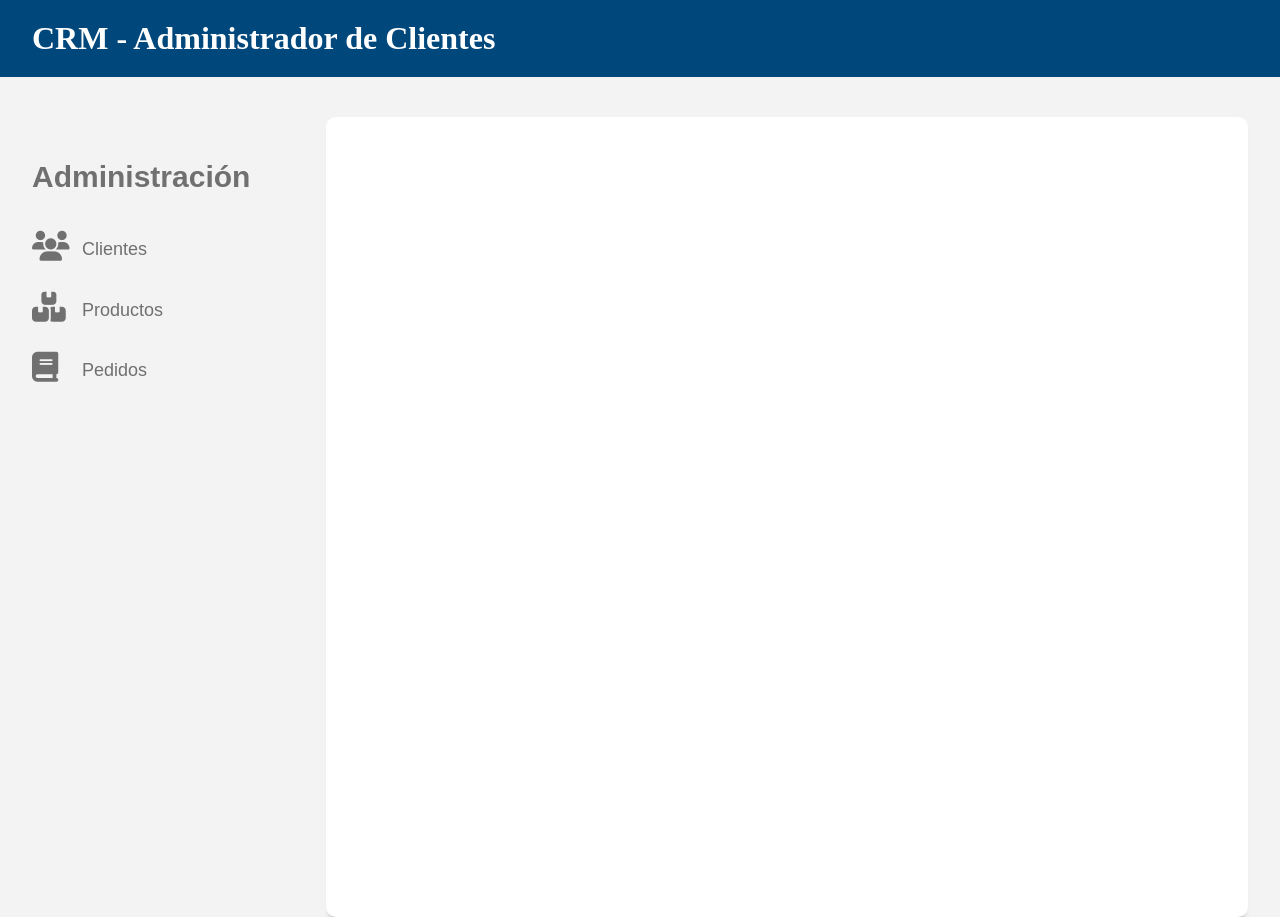
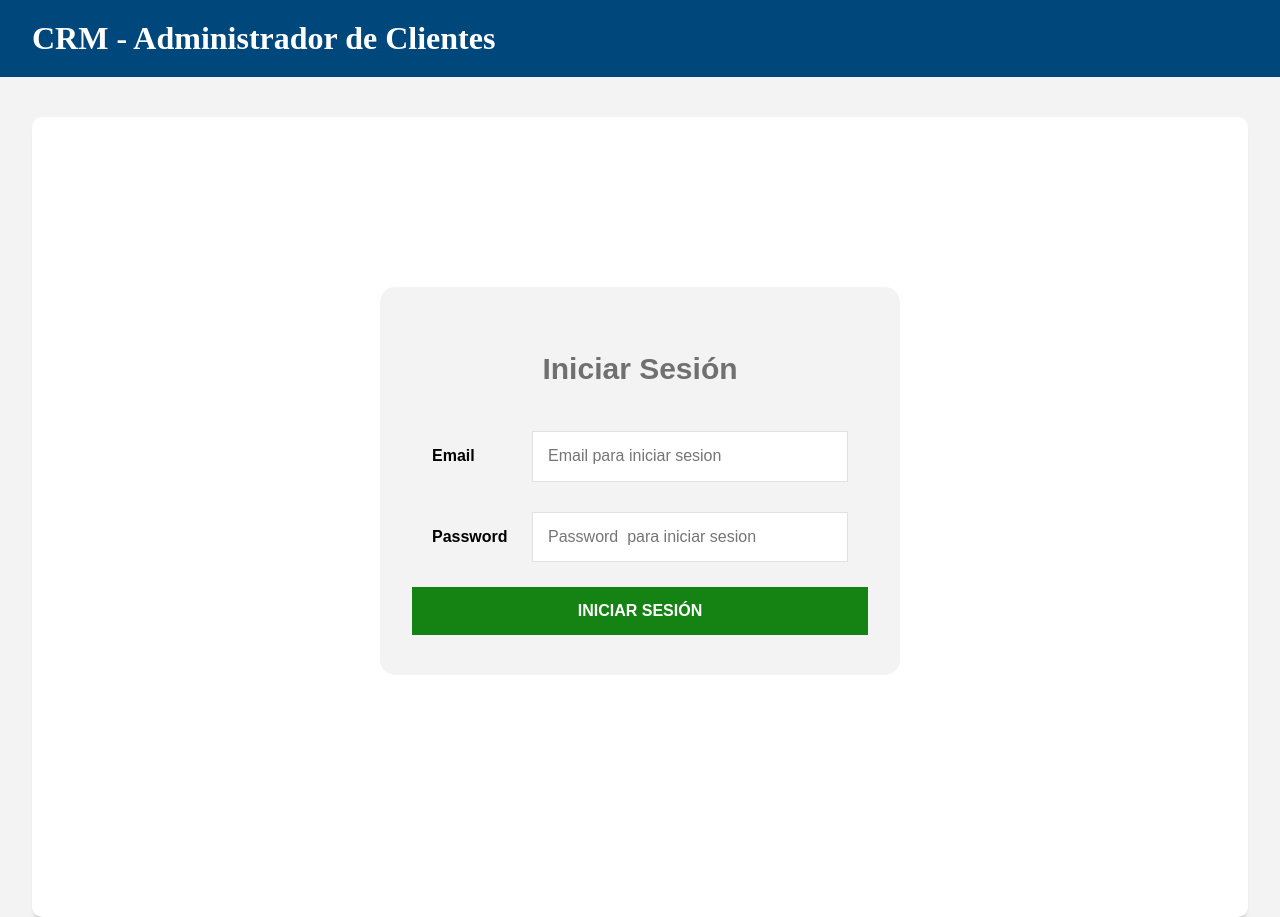
Before and after one commit to maikol8-10/cliente-api, a React (Create React App) app: page /iniciar-sesion in a window 1280 px wide. Built offline with nearby package versions, Linux system fonts and the light colour scheme.

Commit message:
Integration JWT

```diff
--- a/src/App.js
+++ b/src/App.js
@@ -1,4 +1,4 @@
-import React, { Fragment } from "react";
+import React, { Fragment, useContext } from "react";
 
 /**Routing */
 import { BrowserRouter as Router, Route, Routes } from 'react-router-dom';
@@ -18,12 +18,23 @@
 
 import Pedidos from "./componentes/pedidos/Pedidos";
 import NuevoPedido from "./componentes/pedidos/NuevoPedido";
+import Login from "./componentes/auth/Login";
+
+/**Import Context */
+import { CRMContext, CRMProvider } from "./context/CRMContext";
+
+
 
 
 const App = () => {
+
+  //Utilizar Context en el componente
+  const [auth, guardarAuth] = useContext(CRMContext);
+
   return (
     <Router>
       <Fragment>
+        <CRMProvider value={[auth, guardarAuth]}>
           <Header></Header>
           <div className="grid contenedor contenido-principal">
             <Navegacion></Navegacion>
@@ -45,10 +56,12 @@
                 <Route exact path='/pedidos/nuevo/:id' element={<NuevoPedido />}></Route>
                 {/*With Component*/}
 
+                <Route exact path='/iniciar-sesion' element={<Login />}></Route>
 
               </Routes>
             </main>
           </div>
+        </CRMProvider>
       </Fragment>
     </Router>
   )
--- /dev/null
+++ b/src/componentes/auth/Login.js
@@ -0,0 +1,96 @@
+import React, { useContext, useState } from 'react';
+
+import clienteAxios from '../../config/axios';
+import Swal from 'sweetalert2';
+import { useNavigate } from 'react-router-dom';
+
+//Import Context
+import { CRMContext } from '../../context/CRMContext';
+
+const Login = () => {
+    const navigate = useNavigate();
+    //state con los datos del form
+    const [credenciales, guardarCredenciales] = useState({});
+
+    //state auth y guardarAuth
+    const [auth, guardarAuth] = useContext(CRMContext);
+    console.log(auth)
+
+
+
+    //Iniciar Sesion en el servidor
+    const iniciarSesion = async e => {
+        e.preventDefault();
+
+        //Autenticar al usuario
+        try {
+
+            const respuesta = await clienteAxios.post('/iniciar-sesion', credenciales);
+
+            //Extraer el TOKEN y colocarlo en LocalStorage
+            const { token } = respuesta.data;
+            //Colocarlo en el state de Context
+            guardarAuth({
+                token,
+                auth: true
+            })
+            Swal.fire(
+                'Login Correcto',
+                'Has iniciado sesion',
+                'success'
+            );
+
+            //Redireccionar
+            navigate('/');
+
+        } catch (error) {
+            console.log(error);
+            Swal.fire({
+                type: 'error',
+                title: 'Hubo un error',
+                text: error.response.data.mensaje
+            });
+        }
+    }
+
+    //Almacenar lo que el usuario escribe en el state
+    const leerDatos = e => {
+        guardarCredenciales({
+            ...credenciales,
+            [e.target.name]: e.target.value
+        })
+    };
+
+
+    return (
+        <div className="login">
+            <h2>Iniciar Sesión</h2>
+
+            <div className="contenedor-formulario">
+                <form onSubmit={iniciarSesion}>
+                    <div className="campo">
+                        <label>Email</label>
+                        <input
+                            type="text"
+                            name="email"
+                            placeholder="Email para iniciar sesion"
+                            required
+                            onChange={leerDatos}></input>
+                    </div>
+                    <div className="campo">
+                        <label>Password</label>
+                        <input
+                            type="password"
+                            name="password"
+                            placeholder="Password  para iniciar sesion"
+                            required
+                            onChange={leerDatos}></input>
+                    </div>
+                    <input type="submit" value="Iniciar Sesión" className="btn btn-verde btn-block"></input>
+                </form>
+            </div>
+        </div>
+    )
+};
+
+export default Login;
--- a/src/componentes/clientes/Clientes.js
+++ b/src/componentes/clientes/Clientes.js
@@ -1,5 +1,5 @@
-import React, { useEffect, useState, Fragment } from 'react';
-import { Link } from 'react-router-dom';
+import React, { useEffect, useState, Fragment, useContext } from 'react';
+import { Link, useNavigate } from 'react-router-dom';
 
 /**Import Cliente Axios */
 import clienteAxios from '../../config/axios';
@@ -7,27 +7,56 @@
 import Cliente from './Cliente';
 import Spinner from "../layout/Spinner";
 
+//Importar el context
+import { CRMContext } from '../../context/CRMContext';
+
 const Clientes = () => {
+
+    const navigate = useNavigate();
 
     /**Trabajar con useState*/
     //clientes=state, guardarClientes = funcion para guardar el state
     const [clientes, guardarClientes] = useState([]);
+
+    //Utilizar valores del Context
+    const [auth, guardarAuth] = useContext(CRMContext);
 
 
 
     //useEffect es similar a componentDidMount y componentWillMount
     useEffect(() => {
 
+        if (auth.token !== '') { //Verifica si el token no está vacio
+
             /**Query a la API*/
             const consultarAPI = async () => {
-            const clientesConsulta = await clienteAxios.get('/clientes');
+                try {
+                    const clientesConsulta = await clienteAxios.get('/clientes', {
+                        headers: {
+                            Authorization: `Bearer ${auth.token}`
+                        }
+                    });
                     //Colocar el resultado en el state
                     guardarClientes(clientesConsulta.data);
-            //console.log(clientesConsulta)
+                } catch (error) {
+                    //Error con la autorización
+                    if (error.response.status == 500) {
+                        navigate('/iniciar-sesion');
+                    }
+                }
             };
 
             consultarAPI();
+        } else {
+            navigate('/iniciar-sesion');
+        }
     }, [clientes]);
+
+
+    //Si el state está como false
+    if (!auth.auth) { //Se pone antes del spinner para que no lo muestre y valide antes el login
+        navigate('/iniciar-sesion');
+    }
 
     if (!clientes.length) return <Spinner></Spinner>
 
--- a/src/componentes/clientes/NuevoCliente.js
+++ b/src/componentes/clientes/NuevoCliente.js
@@ -1,11 +1,18 @@
-import React, { Fragment, useState } from 'react';
+import React, { Fragment, useState, useContext } from 'react';
 import { useNavigate } from 'react-router-dom';
 import clienteAxios from '../../config/axios';
 import Swal from 'sweetalert2';
 
+//Importar el context
+import { CRMContext } from '../../context/CRMContext';
+
 const NuevoCliente = () => {
     //Se utiliza para el redireccionamiento entre views
     const navigate = useNavigate();
+
+    //Utilizar valores del Context
+    const [auth, guardarAuth] = useContext(CRMContext);
+
     //cliente= state, guardarCliente= funcion para guardar el state
     const [cliente, guardarCliente] = useState({
         nombre: '',
@@ -67,7 +74,12 @@
         });
     }
 
+    //Verificar si el usuario está verificado o no
+    if (!auth.auth && (localStorage.getItem('token') === auth.token)) {
+        navigate('/iniciar-sesion');
+    }
     return (
+
         <Fragment>
             <h2>Nuevo Cliente</h2>
 
--- a/src/componentes/layout/Header.js
+++ b/src/componentes/layout/Header.js
@@ -1,10 +1,43 @@
-import React from 'react';
+import React, { useContext } from 'react';
+
+import { CRMContext } from '../../context/CRMContext';
+import { useNavigate } from 'react-router-dom';
 
 const Header = () => {
+
+    const navigate = useNavigate();
+
+    //Utilizar valores del Context
+    const [auth, guardarAuth] = useContext(CRMContext);
+
+    const cerrarSesion = () => {
+        //auth.auth= false y el token se remueve
+        guardarAuth({
+            token: '',
+            auth: false
+        });
+
+        localStorage.setItem('token', '');
+        navigate('/iniciar-sesion')
+    };
+
     return (
         <header className="barra">
             <div className="contenedor">
-                <h1>CRM - Administrador de Clientes</h1>
+                <div className="contenido-barra">
+                    <h1>CRM - Administrador de Clientes</h1>
+
+                    {auth.auth ? (
+                        <button
+                            type="button"
+                            className="btn btn-rojo"
+                            onClick={cerrarSesion}>
+                            <i className="far fa-times-circle"></i>
+                            Cerrar sesión
+                        </button>
+                    ) : null}
+
+                </div>
             </div>
         </header>
     )
--- a/src/componentes/layout/Navegacion.js
+++ b/src/componentes/layout/Navegacion.js
@@ -1,9 +1,16 @@
-import React from 'react';
+import React, { useContext } from 'react';
+import { CRMContext } from '../../context/CRMContext';
 
 /**Routing */
 import { Link } from 'react-router-dom';
 
 const Navegacion = () => {
+
+    //Utilizar valores del Context
+    const [auth, guardarAuth] = useContext(CRMContext);
+
+    if (!auth.auth) return null; //Validar login para mostrar o no el menu
+
     return (
         <aside className="sidebar col-3">
             <h2>Administración</h2>
--- a/src/componentes/productos/Productos.js
+++ b/src/componentes/productos/Productos.js
@@ -1,30 +1,58 @@
-import React, { useEffect, useState, Fragment } from "react";
-import { Link } from "react-router-dom";
+import React, { useEffect, useState, Fragment, useContext } from "react";
+import { Link, useNavigate } from "react-router-dom";
 import Producto from "./Producto";
 
 /**Import Cliente Axios */
 import clienteAxios from "../../config/axios";
 import Spinner from "../layout/Spinner";
 
+//Importar el context
+import { CRMContext } from '../../context/CRMContext';
+
 const Productos = () => {
+  const navigate = useNavigate();
   //productos = state, guardarProductos = funcion para guardar el state
   const [productos, guardarProductos] = useState([]);
 
+  //Utilizar valores del Context
+  const [auth, guardarAuth] = useContext(CRMContext);
+
   //useEffect para consultar la API cuando cargue
   useEffect(() => {
+    if (auth.token !== '') { //Verifica si el token no está vacio
       //Query a la API
       const consultarAPI = async () => {
-      const productosConsulta = await clienteAxios.get("/productos");
-      console.log(productosConsulta);
+        try {
+          const productosConsulta = await clienteAxios.get("/productos", {
+            headers: {
+              Authorization: `Bearer ${auth.token}`
+            }
+          });
           guardarProductos(productosConsulta.data);
+        } catch (error) {
+          //Error con la autorización
+          if (error.response.status == 500) {
+            navigate('/iniciar-sesion');
+          }
+
+        }
+
       };
 
       //Llamado a la API
       consultarAPI();
+    } else {
+      navigate('/iniciar-sesion');
+    }
   }, [productos]);
 
+  //Si el state está como false
+  if (!auth.auth) { //Se pone antes del spinner para que no lo muestre y valide antes el login
+    navigate('/iniciar-sesion');
+  }
+
+
   //Spinner de carga
-
   if (!productos.length) return <Spinner></Spinner>
 
   return (
--- /dev/null
+++ b/src/context/CRMContext.js
@@ -0,0 +1,22 @@
+import React, { useState } from 'react';
+
+const CRMContext = React.createContext([{}, () => { }]); //Recibe Objeto y Funcion
+
+const CRMProvider = props => {
+
+    //Definir el state inicial
+    //auth: Objeto
+    //guardarToken: Funcion
+    const [auth, guardarAuth] = useState({
+        token: '',
+        auth: false
+    });
+
+    return (
+        <CRMContext.Provider value={[auth, guardarAuth]}>
+            {props.children}
+        </CRMContext.Provider>
+    );
+}
+
+export { CRMContext, CRMProvider };
```
Lines whose indentation alone changed are shown as unchanged.
